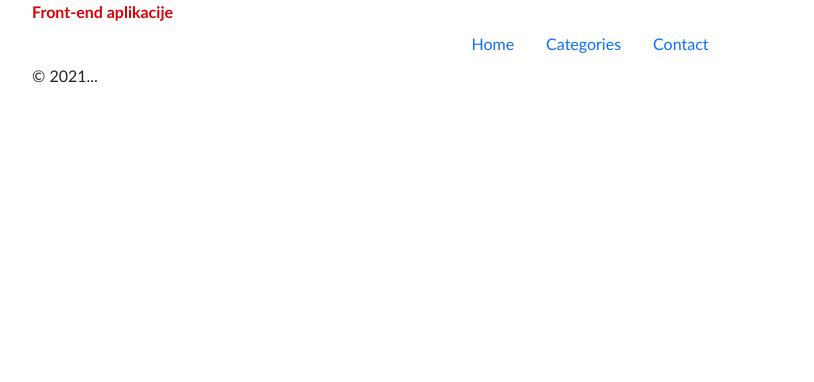
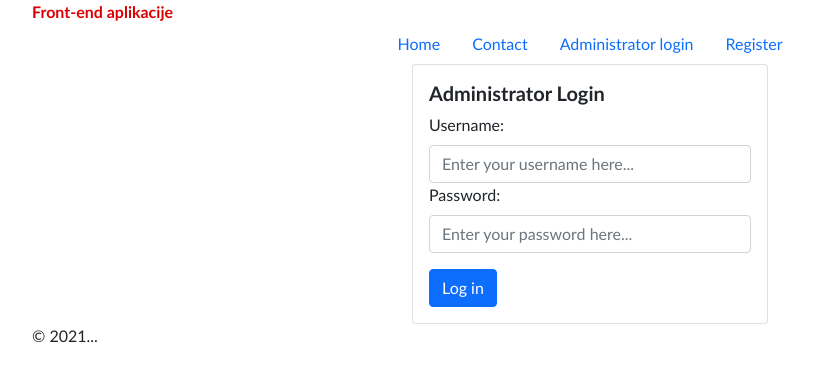
Before and after one commit to Djordje-98/PIiVT-2021, a React (Create React App) app in the folder 04-front-end/: page /administrator/login in a window 1280 px wide. Shown: the top 382 px of the page, without its empty margins (50-864 px from the left). Built offline with nearby package versions, Linux system fonts and the light colour scheme.

Commit message:
Create an administrator login form

```diff
--- a/04-front-end/src/api/EventRegister.ts
+++ b/04-front-end/src/api/EventRegister.ts
@@ -10,7 +10,7 @@
     on:    (event: EventType, handler: EventHandler) => eventRegister.on(event, handler),
     once:  (event: EventType, handler: EventHandler) => eventRegister.once(event, handler),
     off:   (event: EventType, handler: EventHandler) => eventRegister.off(event, handler),
-    emit:  (event: EventType, data: any)             => eventRegister.emit(event, data),
+    emit:  (event: EventType, ...data: any[])             => eventRegister.emit(event, ...data),
 };
 
 Object.freeze(EventRegister);
--- a/04-front-end/src/api/api.ts
+++ b/04-front-end/src/api/api.ts
@@ -1,5 +1,6 @@
 import axios, { AxiosResponse } from 'axios';
 import { AppConfiguration } from '../config/app.config';
+import EventRegister from './EventRegister';
 
 type ApiMethod = 'get' | 'post' | 'put' | 'delete';
 type ApiRole = 'administrator';
@@ -35,6 +36,8 @@
                 const newToken: string|null = await refreshToken('administrator');
 
                 if (newToken === null) {
+                    EventRegister.emit("AUTH_EVENT", "force_login");
+
                     return resolve({
                         status: 'login',
                         data: null,
@@ -48,6 +51,8 @@
                     resolve(res);
                 })
                 .catch(() => {
+                    EventRegister.emit("AUTH_EVENT", "force_login");
+
                     resolve({
                         status: 'login',
                         data: null,
@@ -57,12 +62,16 @@
             }
 
             if (err?.response?.status === 401){
+                EventRegister.emit("AUTH_EVENT", "force_login");
+
                 return resolve({
                     status: 'login',
                     data: null,
                 });
             }
             if (err?.response?.status === 403){
+                EventRegister.emit("AUTH_EVENT", "force_login");
+
                 return resolve({
                     status: 'login',
                     data: 'You are not authorized',
@@ -70,7 +79,7 @@
             }
             resolve({
                 status: 'error',
-                data: '' + err?.response,
+                data: err?.response,
             });
         });
     })
--- /dev/null
+++ b/04-front-end/src/components/AdministratorLogin/AdministratorLogin.tsx
@@ -0,0 +1,136 @@
+import BasePage from "../BasePage/BasePage";
+import { Card, Col, Form, Row, Button } from "react-bootstrap";
+import EventRegister from '../../api/EventRegister';
+import AuthService from '../../services/AuthService';
+import { Redirect } from 'react-router-dom';
+
+
+class AdministratorLoginState {
+    username: string = "";
+    password: string = "";
+    message: string = "";
+    isLoggedIn: boolean = false;
+}
+
+export default class AdministratorLogin extends BasePage<{}> {
+    state: AdministratorLoginState;
+
+    constructor(props: any) {
+        super(props);
+
+        this.state = {
+            username: "",
+            password: "",
+            message: "",
+            isLoggedIn: false,
+        }
+    }
+
+    componentDidMount() {
+        EventRegister.on("AUTH_EVENT", this.handleAuthEvent.bind(this));
+    }
+
+    componentWillUnmount() {
+        EventRegister.off("AUTH_EVENT", this.handleAuthEvent.bind(this));
+    }
+
+    renderMain(): JSX.Element {
+        if (this.state.isLoggedIn) {
+            return (
+                <Redirect to="/category" />
+            )
+        }
+       return (
+           <Row>
+               <Col sm={12} md={{ span: 6, offset: 3 }} lg={{ span: 4, offset: 4 }}>
+                    <Card>
+                        <Card.Body>
+                            <Card.Title>
+                                <b>Administrator Login</b>
+                            </Card.Title>
+                            <Card.Text as="div">
+                                <Form>
+                                    <Form.Group>
+                                        <Form.Label>Username: </Form.Label>
+                                        <Form.Control
+                                            type="username"
+                                            placeholder="Enter your username here..."
+                                            value={ this.state.username }
+                                            onChange={ this.onChangeInput("username") }
+                                            />
+                                    </Form.Group>
+                                    <Form.Label>Password:</Form.Label>
+                                        <Form.Control
+                                            type="password"
+                                            placeholder="Enter your password here..."
+                                            value={ this.state.password }
+                                            onChange={ this.onChangeInput("password") }
+                                        />
+
+                                    <Form.Group>
+                                        <Button variant="primary" className="mt-3"
+                                             onClick= { () => this.handleLogInButtonClick() }>
+                                            Log in
+                                        </Button>
+                                    </Form.Group>
+
+                                    {
+                                        this.state.message ?
+                                        (<p className="mt-3">{ this.state.message }</p>)
+                                        : ""
+                                    }
+
+                                </Form>
+                            </Card.Text>
+                        </Card.Body>
+                    </Card>
+               </Col>
+           </Row>
+       );
+    }
+
+    private handleLogInButtonClick() {
+        AuthService.attemptAdministratorLogin(this.state.username, this.state.password);
+    }
+
+    private onChangeInput(field: "username" | "password"): (event: React.ChangeEvent<HTMLInputElement>) => void {
+        return (event: React.ChangeEvent<HTMLInputElement>) => {
+            this.setState({
+                [field]: event.target.value,
+            });
+        }
+    }
+
+    private handleAuthEvent(status: string, data : any) {
+        if (status === "administrator_login_failed") {
+            if (Array.isArray(data?.data) && data?.data[0]?.instancePath === "/username") {
+                return this.setState({
+                    message: "Invalid username: " + data?.data[0]?.message,
+                });
+            }
+            if (Array.isArray(data?.data) && data?.data[0]?.instancePath === "/password") {
+                return this.setState({
+                    message: "Invalid password: " + data?.data[0]?.message,
+                });
+            }
+            if (data?.status === 404) {
+                return this.setState({
+                    message: "Administrator not found.",
+                });
+            }
+            if (data === "You are not authorized") {
+                return this.setState({
+                    message: "Bad password.",
+                });
+            }
+        }
+        if (status === "administrator_login") {
+            return this.setState({
+                username: "",
+                password: "",
+                isLoggedIn: true,
+            });
+        }
+        console.log(status, data);
+    }
+}
--- a/04-front-end/src/components/Application/Application.tsx
+++ b/04-front-end/src/components/Application/Application.tsx
@@ -6,6 +6,7 @@
 import HomePage from '../HomePage/HomePage';
 import CategoryPage from '../CategoryPage/CategoryPage';
 import ContactPage from '../ContactPage/ContactPage';
+import AdministratorLogin from '../AdministratorLogin/AdministratorLogin';
 
 export default function Application(props: any) {
   return (
@@ -33,6 +34,7 @@
             address="Djordja Pavlovica 1, 11000 Beograd, Srbija"
             phone="+381 65 6564589"/>
           </Route>
+          <Route path="/administrator/login" component={AdministratorLogin} />
         </Switch>
       </div>
       <div>
--- a/04-front-end/src/components/TopMenu/TopMenu.tsx
+++ b/04-front-end/src/components/TopMenu/TopMenu.tsx
@@ -1,21 +1,87 @@
 import React from 'react';
 import { Nav } from 'react-bootstrap';
 import { Link } from 'react-router-dom';
+import EventRegister from '../../api/EventRegister';
 
-export default function TopMenu() {
-    return(
+class TopMenuState {
+    currentMenuType: "administrator" | "visitor" = "visitor";
+}
+
+export default class TopMenu extends React.Component {
+    state: TopMenuState;
+
+    constructor(props: any) {
+        super(props);
+
+        this.state = {
+            currentMenuType: "visitor",
+        }
+    }
+
+    componentDidMount() {
+        EventRegister.on("AUTH_EVENT", this.authEvenntHandler.bind(this));
+    }
+
+    componentWillUnmount() {
+        EventRegister.off("AUTH_EVENT", this.authEvenntHandler.bind(this));
+    }
+
+    private authEvenntHandler(message: string) {
+        if (message === "force_login" || message === "administrator_logout") {
+            return this.setState({
+                currentMenuType: "visitor",
+            })
+        }
+        if (message === "administrator_login") {
+            return this.setState({
+                currentMenuType: "administrator",
+            })
+        }
+    }
+
+    render() {
+        if (this.state.currentMenuType === "visitor") {
+            return (
         <Nav className="justify-content-center">
             <Nav.Item>
                 <Link className="nav-link" to="/">Home</Link>
             </Nav.Item>
 
             <Nav.Item>
-            <Link className="nav-link" to="category">Categories</Link>
+                <Link className="nav-link" to="contact">Contact</Link>
             </Nav.Item>
 
             <Nav.Item>
-            <Link className="nav-link" to="contact">Contact</Link>
+                <Link className="nav-link" to="/administrator/login">Administrator login</Link>
+            </Nav.Item>
+
+            <Nav.Item>
+                <Link className="nav-link" to="/administrator/register">Register</Link>
             </Nav.Item>
         </Nav>
             );
         }
+        if (this.state.currentMenuType === "administrator") {
+            return (
+        <Nav className="justify-content-center">
+
+            <Nav.Item>
+                <Link className="nav-link" to="/dashboard/category">Categories</Link>
+            </Nav.Item>
+
+            <Nav.Item>
+                <Link className="nav-link" to="/dashboard/laptop">Laptops</Link>
+            </Nav.Item>
+
+            <Nav.Item>
+                <Link className="nav-link" to="/dashboard/administrator">Administrators</Link>
+            </Nav.Item>
+
+            <Nav.Item>
+                <Link className="nav-link" to="/administrator/logout">logout</Link>
+            </Nav.Item>
+        </Nav>
+            );
+        }
+    }
+}
--- /dev/null
+++ b/04-front-end/src/services/AuthService.ts
@@ -0,0 +1,28 @@
+import api from "../api/api";
+import { saveAuthToken, saveRefreshToken } from '../api/api';
+import EventRegister from '../api/EventRegister';
+
+export default class AuthService {
+    public static attemptAdministratorLogin(username: string, password: string) {
+        api("post", "/auth/administrator/login", "administrator", {
+            username: username,
+            password: password,
+        }, false)
+        .then(res => {
+            if (res.status === "ok") {
+                const authToken = res.data?.authToken ?? "";
+                const refreshToken = res.data?.refreshToken ?? "";
+
+                saveAuthToken("administrator", authToken);
+                saveRefreshToken("administrator", refreshToken);
+
+                EventRegister.emit("AUTH_EVENT", "administrator_login");
+            } else {
+                EventRegister.emit("AUTH_EVENT", "administrator_login_failed", res.data);
+            }
+        })
+        .catch(err => {
+            EventRegister.emit("AUTH_EVENT", ["administrator_login_failed", err]);
+        });
+    }
+}
```
Lines whose indentation alone changed are shown as unchanged.
